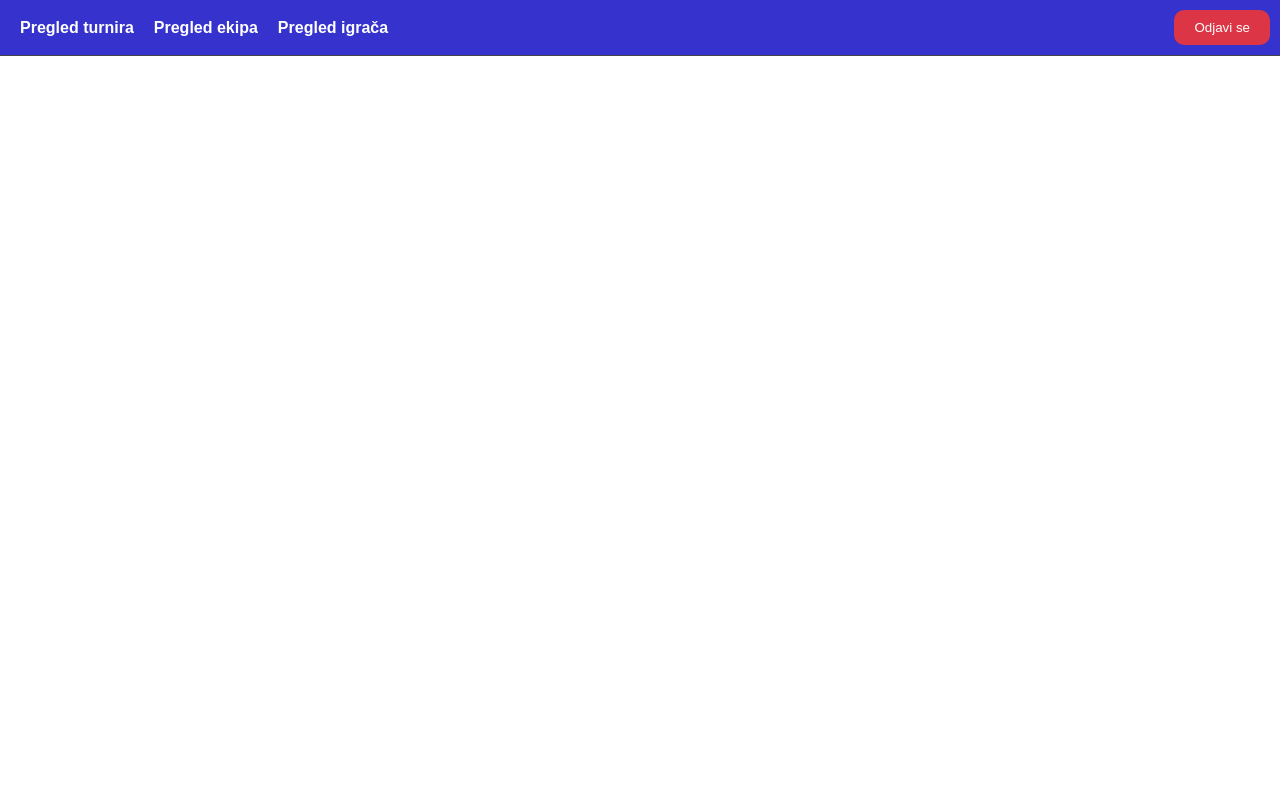
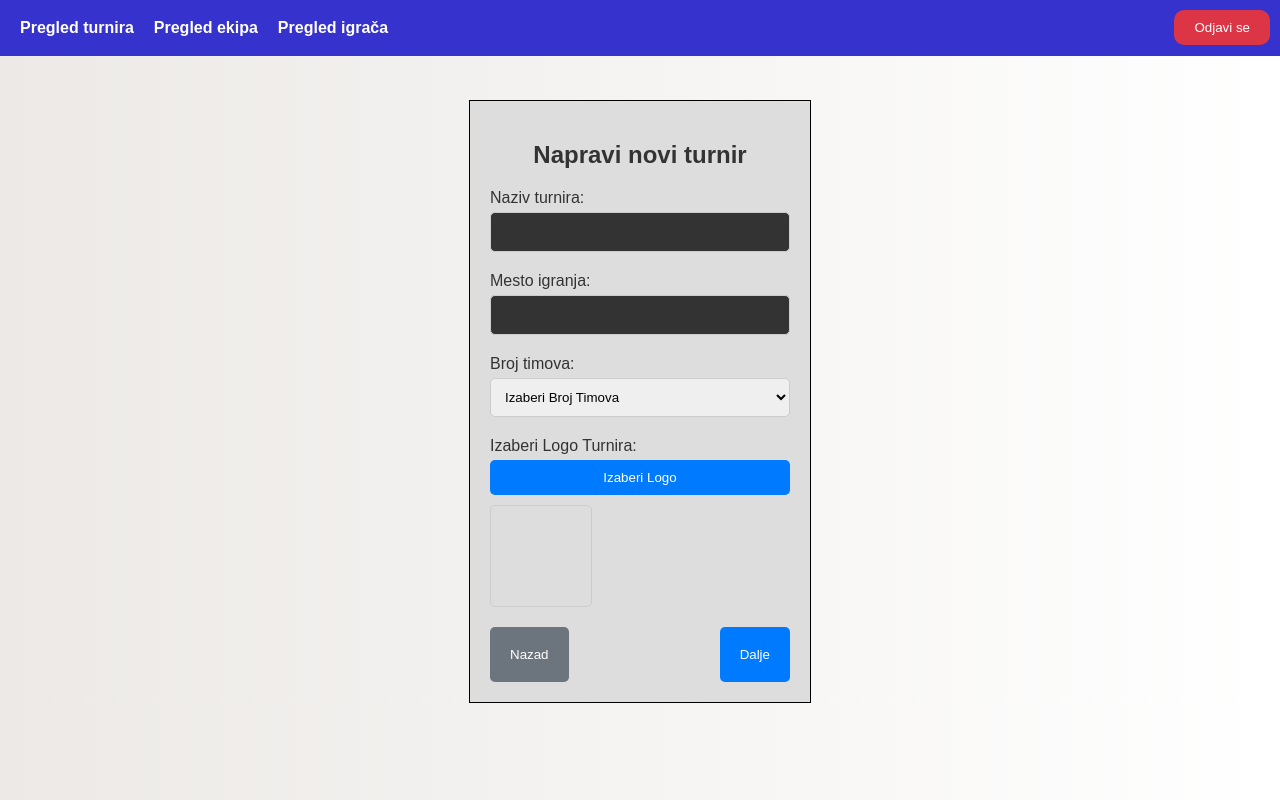
Before and after one commit to elab-development/internet-tehnologije-projekat-fudbalskiturniri_2020_0224, a React (Create React App) app in the folder front/: page /kreiraj-turnir in a window 1280 px wide. Built offline with nearby package versions, Linux system fonts and the light colour scheme; sample sign-in values are in the browser's storage.

Commit message:
Dodata stranica za pravljenje turnira i

```diff
--- a/front/src/App.js
+++ b/front/src/App.js
@@ -8,6 +8,7 @@ import GuestLogin from "./Components/Login/GuestLogin";
 import Navigacija from "./Components/Navigation/Navigacija";
 import PrivatnaRuta from "./Components/PrivatnaRuta";
 import Turniri from "./Components/Turniri/Turniri";
+import NapraviTurnir from "./Components/KreiranjeTurnira/NapraviTurnir";
 
 const App = () => {
   return (
@@ -26,6 +27,14 @@ const App = () => {
               </PrivatnaRuta>
             }
           />
+          <Route
+            path="/kreiraj-turnir"
+            element={
+              <PrivatnaRuta>
+                <NapraviTurnir />
+              </PrivatnaRuta>
+            }
+          />
         </Routes>
       </div>
     </Router>
--- /dev/null
+++ b/front/src/Components/KreiranjeTurnira/Logo.css
@@ -0,0 +1,47 @@
+/* src/LogoSelector.css */
+.logo-modal {
+  position: fixed;
+  top: 0;
+  left: 0;
+  width: 100%;
+  height: 100%;
+  background: rgba(0, 0, 0, 0.7);
+  display: flex;
+  align-items: center;
+  justify-content: center;
+}
+
+.logo-content {
+  background: white;
+  padding: 20px;
+  border-radius: 8px;
+  position: relative;
+}
+
+.close-btn {
+  position: absolute;
+  top: 10px;
+  right: 10px;
+  background: #dc3545;
+  color: white;
+  border: none;
+  border-radius: 50%;
+  padding: 10px;
+  cursor: pointer;
+}
+
+.logo-grid {
+  display: grid;
+  grid-template-columns: repeat(auto-fill, minmax(100px, 1fr));
+  gap: 10px;
+}
+
+.logo-img {
+  width: 100%;
+  cursor: pointer;
+  border: 2px solid transparent;
+}
+
+.logo-img:hover {
+  border: 2px solid #007bff;
+}
--- /dev/null
+++ b/front/src/Components/KreiranjeTurnira/Logo.jsx
@@ -0,0 +1,29 @@
+import React from "react";
+import "./Logo.css";
+
+const logos = Array.from({ length: 20 }, (_, i) => `/images/logo${i + 1}.png`);
+
+const Logo = ({ onSelect, onClose }) => {
+  return (
+    <div className="logo-modal">
+      <div className="logo-content">
+        <button onClick={onClose} className="close-btn">
+          X
+        </button>
+        <div className="logo-grid">
+          {logos.map((logo, index) => (
+            <img
+              key={index}
+              src={logo}
+              alt={`Logo ${index + 1}`}
+              className="logo-img"
+              onClick={() => onSelect(logo)}
+            />
+          ))}
+        </div>
+      </div>
+    </div>
+  );
+};
+
+export default Logo;
--- /dev/null
+++ b/front/src/Components/KreiranjeTurnira/NapraviTurnir.css
@@ -0,0 +1,101 @@
+.create-tournament-container {
+  display: flex;
+  flex-direction: column;
+  align-items: center;
+  padding: 20px;
+  margin-top: 100px;
+  border: 1px solid black;
+  background-color: #ddd;
+}
+
+.create-tournament-container h2 {
+  margin-bottom: 20px;
+}
+
+.input-container {
+  margin-bottom: 20px;
+  display: flex;
+  flex-direction: column;
+}
+
+.input-container label {
+  margin-bottom: 5px;
+}
+
+.input-container input,
+.input-container select {
+  padding: 10px;
+  border: 1px solid #ccc;
+  border-radius: 5px;
+  width: 300px;
+}
+
+.choose-logo-btn {
+  padding: 10px 20px;
+  background-color: #007bff;
+  color: white;
+  border: none;
+  border-radius: 5px;
+  cursor: pointer;
+  transition: background-color 0.3s ease;
+}
+
+.choose-logo-btn:hover {
+  background-color: #0056b3;
+}
+
+.logo-placeholder {
+  margin-top: 10px;
+  width: 100px;
+  height: 100px;
+  border: 1px solid #ccc;
+  border-radius: 5px;
+  display: flex;
+  align-items: center;
+  justify-content: center;
+}
+
+.logo-placeholder p {
+  margin: 0;
+  color: #999;
+}
+
+/* Added CSS for the logo preview */
+.logo-preview {
+  width: 100px; /* Set the width of the logo preview image */
+  height: auto; /* Maintain the aspect ratio */
+  margin-top: 10px; /* Add some space above the preview */
+  border: 1px solid #ccc; /* Optional: border for better visibility */
+  border-radius: 5px; /* Optional: rounded corners */
+}
+
+.button-container {
+  display: flex;
+  justify-content: space-between;
+}
+
+.action-btn {
+  padding: 10px 20px !important;
+  border: none;
+  border-radius: 5px;
+  cursor: pointer;
+  transition: background-color 0.3s ease;
+  color: white;
+}
+
+.create-back-btn {
+  background-color: #6c757d !important;
+}
+
+.create-back-btn:hover {
+  background-color: #5a6268 !important;
+}
+
+.create-next-btn {
+  background-color: #007bff;
+  padding: 20px 20px !important;
+}
+
+.create-next-btn:hover {
+  background-color: #0056b3;
+}
--- /dev/null
+++ b/front/src/Components/KreiranjeTurnira/NapraviTurnir.jsx
@@ -0,0 +1,131 @@
+import React, { useState } from "react";
+import { useNavigate, useLocation } from "react-router-dom";
+import Logo from "./Logo";
+import "./NapraviTurnir.css";
+import Navigacija from "../Navigation/Navigacija";
+
+const NapraviTurnir = () => {
+  const [name, setName] = useState("");
+  const [place, setPlace] = useState("");
+  const [teams, setTeams] = useState("");
+  const [logo, setLogo] = useState("");
+  const [showLogo, setShowLogo] = useState(false);
+  const location = useLocation();
+  const navigate = useNavigate();
+
+  const { role } = location.state || {};
+
+  const handleLogoSelection = () => {
+    setShowLogo(true);
+  };
+
+  const handleLogoSelect = (selectedLogo) => {
+    setLogo(selectedLogo);
+    setShowLogo(false);
+  };
+
+  const handleCloseLogo = () => {
+    setShowLogo(false);
+  };
+
+  const handleBackClick = () => {
+    navigate("/turniri", { state: { role: "admin" } });
+  };
+
+  const handleNextClick = (event) => {
+    event.preventDefault();
+    if (!name || !place || !teams || !logo) {
+      alert(
+        "Molim Vas popunite polja za naziv turnira, mesto odigravanja, broj ekipa i izaberite logo."
+      );
+      return;
+    }
+    navigate("/dodaj-timove", {
+      state: {
+        name,
+        place,
+        numTeams: parseInt(teams, 10),
+        logo,
+        role,
+      },
+    });
+  };
+
+  return (
+    <div className="create-tournament-container">
+      <Navigacija role={role} />
+      <h2>Napravi novi turnir</h2>
+      <form>
+        <div className="input-container">
+          <label>Naziv turnira:</label>
+          <input
+            type="text"
+            value={name}
+            onChange={(e) => setName(e.target.value)}
+            required
+          />
+        </div>
+        <div className="input-container">
+          <label>Mesto igranja:</label>
+          <input
+            type="text"
+            value={place}
+            onChange={(e) => setPlace(e.target.value)}
+            required
+          />
+        </div>
+        <div className="input-container">
+          <label>Broj timova:</label>
+          <select
+            value={teams}
+            onChange={(e) => setTeams(e.target.value)}
+            required
+          >
+            <option value="" disabled>
+              Izaberi Broj Timova
+            </option>
+            <option value="4">4</option>
+            <option value="8">8</option>
+            <option value="16">16</option>
+          </select>
+        </div>
+        <div className="input-container">
+          <label>Izaberi Logo Turnira:</label>
+          <button
+            type="button"
+            onClick={handleLogoSelection}
+            className="choose-logo-btn"
+          >
+            Izaberi Logo
+          </button>
+          {logo ? (
+            <img src={logo} alt="Selected Logo" className="logo-preview" />
+          ) : (
+            <div className="logo-placeholder"></div>
+          )}
+        </div>
+        <div className="button-container">
+          <button
+            type="button"
+            onClick={handleBackClick}
+            className="action-btn create-back-btn"
+          >
+            Nazad
+          </button>
+          <button
+            type="submit"
+            onClick={handleNextClick}
+            className="action-btn create-next-btn"
+          >
+            Dalje
+          </button>
+        </div>
+      </form>
+      {showLogo && (
+        <Logo onSelect={handleLogoSelect} onClose={handleCloseLogo} />
+      )}
+    </div>
+  );
+};
+
+export default NapraviTurnir;
```
